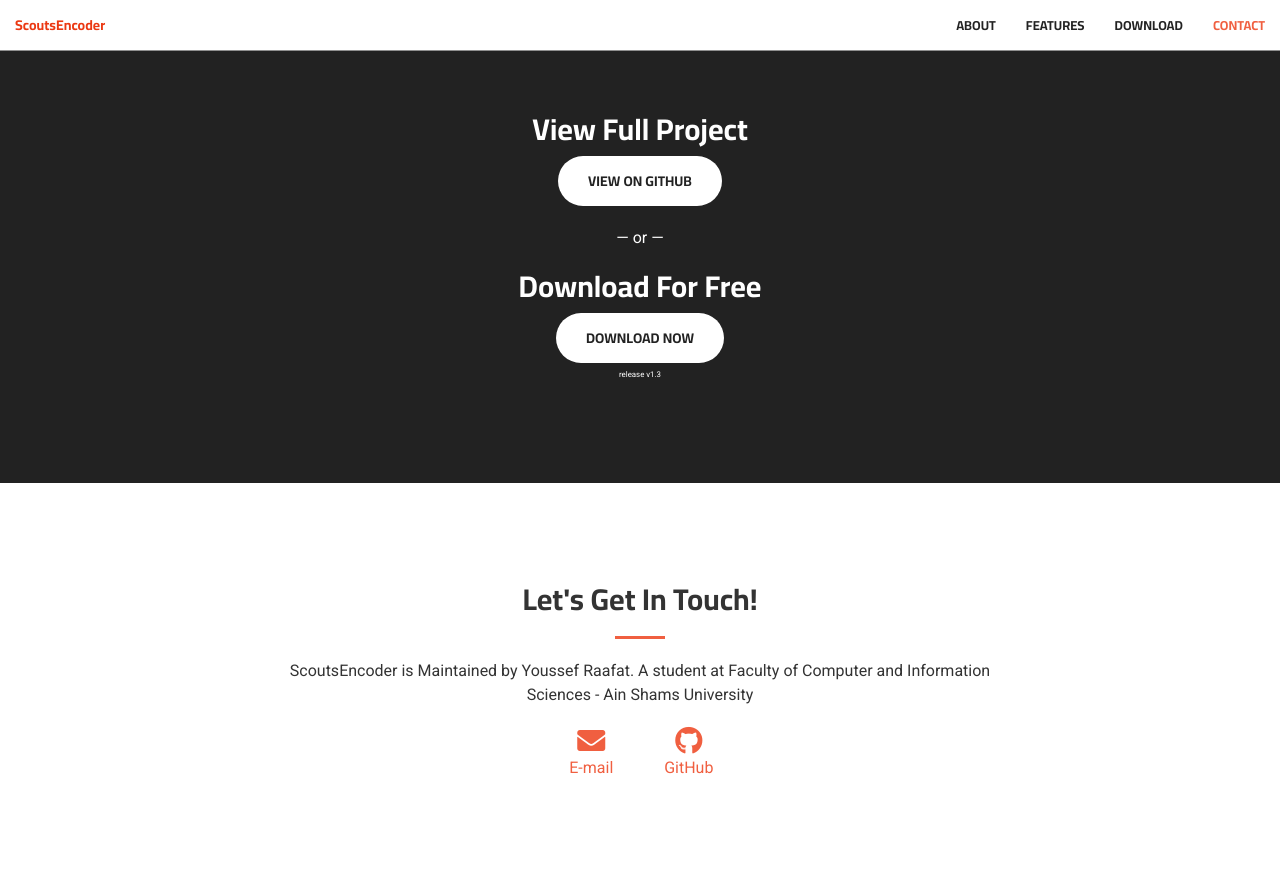
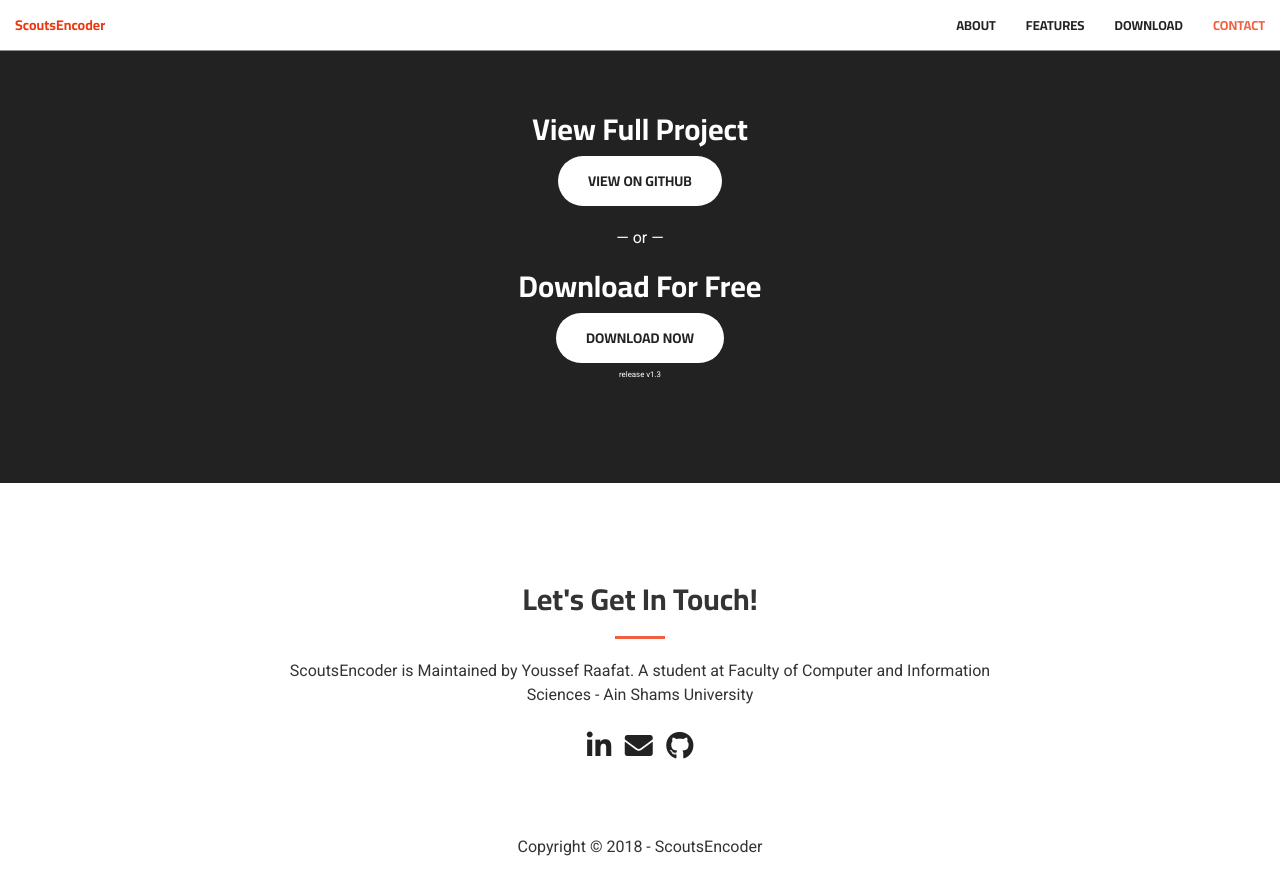
Before and after one commit to yousinix/ScoutsEncoder, a Jekyll site: the page built from index.html, in a window 1280 px wide and 900 px high, scrolled down 2374 px. Shown: the top 895 px of the window. Built offline with Jekyll 4.4.1, drawn with Linux system fonts in a browser that asks for light colours; nearby versions of some CDN libraries; after the commit the page ends 3239 px from its top, so only the background shows below that.

Commit message:
Modify contact section
 * Add Linkedin profile.
 * Add footer.
 * Change icons color to dark.
 * Put icon in one row instead of coloumns.

```diff
--- a/_config.yml
+++ b/_config.yml
@@ -1,9 +1,9 @@
 # Site settings
 title: ScoutsEncoder
 description: encode plain text into scouts' ciphers.
-baseurl: "" # the subpath of your site, e.g. /blog/
-url: "" # the base hostname & protocol for your site
 
+# Author Info
+linkedin_username: YoussefRaafatNasry
 email: YoussefRaafatNasry@gmail.com
 github_username: YoussefRaafatNasry
 
--- a/_includes/contact.html
+++ b/_includes/contact.html
@@ -1,7 +1,7 @@
 <section id="contact">
     <div class="container">
 
-        <div class="row">
+        <div class="row text-center">
             <div class="col-lg-8 col-lg-offset-2 text-center">
                 <h2 class="section-heading">Let's Get In Touch!</h2>
                 <hr class="primary">
@@ -9,23 +9,26 @@
             </div>
         </div>
 
-        <div class="row">
+        <div class="row text-center">
 
-            <div class="col-lg-1 col-lg-offset-5 text-center">
-                <a href="mailto:{{ site.email }}">
+            <a href="https://www.linkedin.com/in/{{ site.linkedin_username }}">
+                <i class="fab fa-linkedin-in fa-2x wow bounceIn" data-wow-delay=".1s"></i>
+            </a>
+
+            <a href="mailto:{{ site.email }}">
                 <i class="fas fa-envelope fa-2x wow bounceIn" data-wow-delay=".1s"></i>
-                    <p>E-mail</p>
-                </a>
-            </div>
+            </a>
 
-            <div class="col-lg-1 text-center">
-                <a href="https://github.com/{{ site.github_username }}">
+            <a href="https://github.com/{{ site.github_username }}">
                 <i class="fab fa-github fa-2x wow bounceIn" data-wow-delay=".1s"></i>
-                    <p>GitHub</p>
-                </a>
-            </div>
+            </a>
 
         </div>
+    </div>
 
-    </div>
 </section>
+
+
+<footer class="footer text-center">
+    <p>Copyright © 2018 - ScoutsEncoder</p>
+</footer>
--- a/_sass/_base.scss
+++ b/_sass/_base.scss
@@ -260,9 +260,13 @@
 }
 
 // Contact
-#contact .fa {
+#contact .fas, #contact .fab {
     color: $theme-dark;
-    font-size: 4em;
+    margin: 5px;
+}
+
+.footer {
+    margin-top: -30px;
 }
 
 // Extras
```
